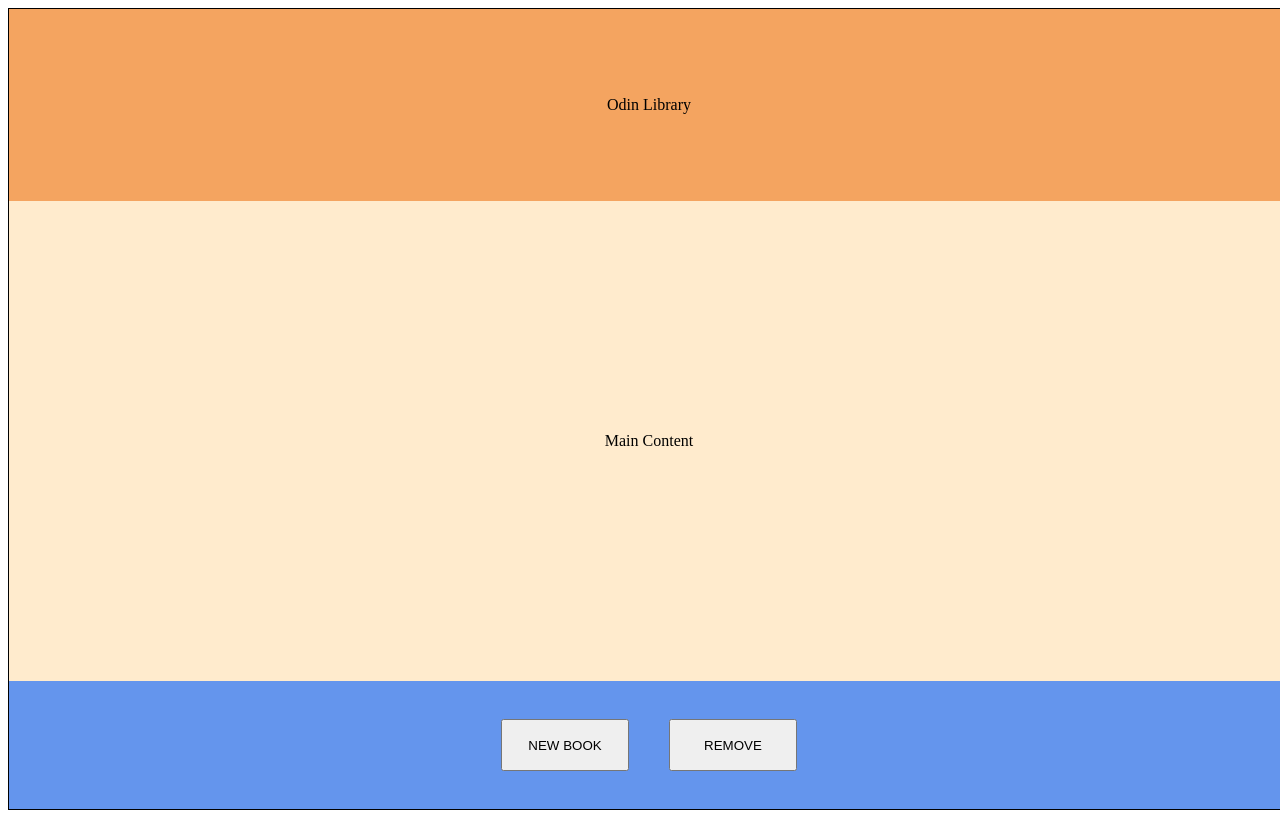
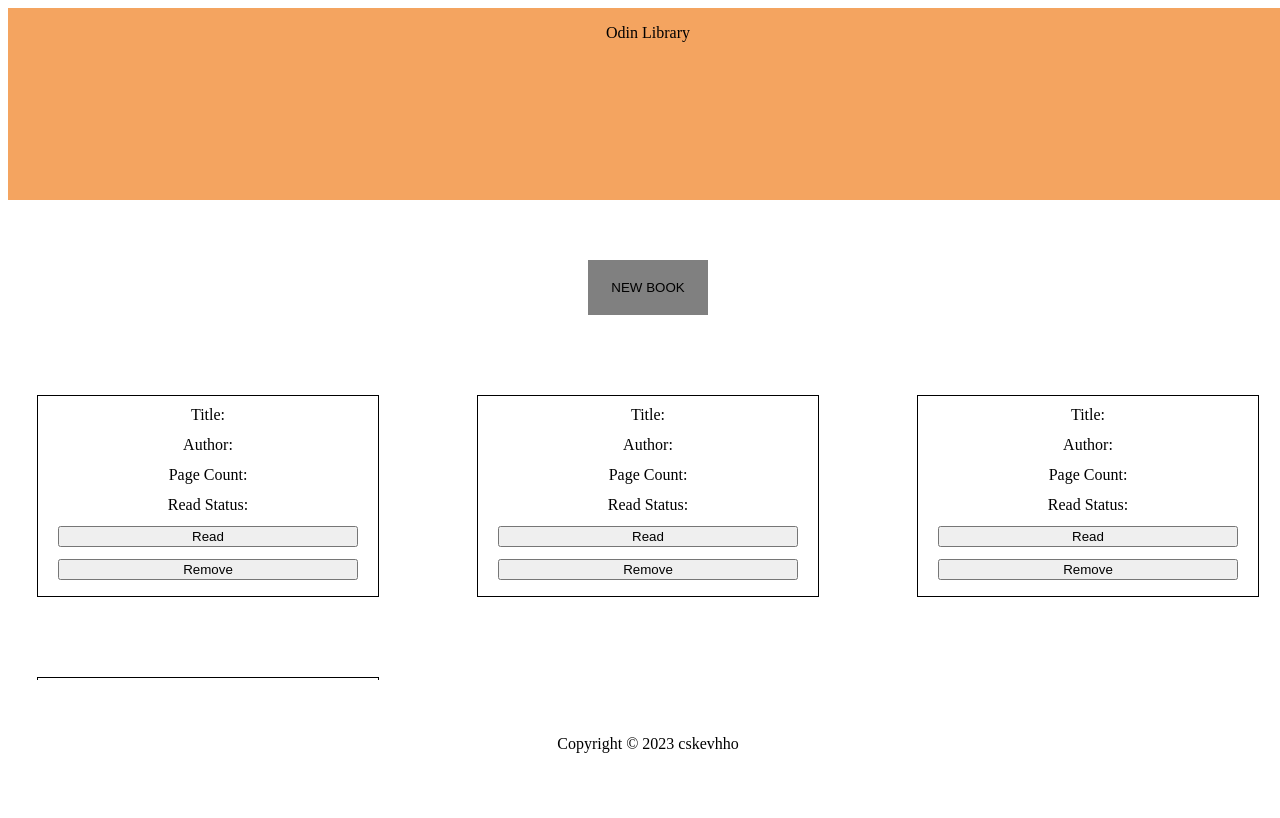
Before and after one commit to cskevhho/odin-library, a plain HTML site: page index.html in a window 1280 px wide. Drawn offline with Linux system fonts and the light colour scheme.

Commit message:
Added card generation functionality, styled main

```diff
--- a/index.html
+++ b/index.html
@@ -4,17 +4,17 @@
     <meta charset="UTF-8" />
     <meta name="viewport" content="width=device-width, initial-scale=1.0" />
     <title>Odin Library</title>
-    <script src="script.js"></script>
+    <script src="script.js" defer></script>
     <link rel="stylesheet" href="style.css" />
   </head>
   <body>
-    <div class="wrapper">
-      <div class="header">Odin Library</div>
-      <div class="main-content">Main Content</div>
-      <div class="footer">
-        <button class="footer-buttons" onclick="addBook()">NEW BOOK</button>
-        <button class="footer-buttons" onclick="removeBook()">REMOVE</button>
+    <div id="wrapper">
+      <div id="header"><p>Odin Library</p></div>
+      <div id="main-content">
+        <button class="addButton" onclick="addBook()">NEW BOOK</button>
+        <div id="card-grid"></div>
       </div>
+      <div id="footer">Copyright &copy; 2023 cskevhho</div>
     </div>
   </body>
 </html>
--- a/script.js
+++ b/script.js
@@ -1,4 +1,42 @@
 let myLibrary = [];
+
+const newCard = document.createElement("div");
+
+function addCard() {
+  const newCard = document.createElement("div");
+  newCard.classList.add("card")
+
+  // TODO: MODIFY THIS TO DYNAMICALLY ADD CARD INFO  --//
+  const cardTitle = document.createElement("div");
+  cardTitle.textContent = `Title: `;
+  newCard.appendChild(cardTitle);
+
+  const cardAuthor = document.createElement("div");
+  cardAuthor.textContent = `Author: `
+  newCard.appendChild(cardAuthor);
+
+
+  const cardPages = document.createElement("div");
+  cardPages.textContent = `Page Count: `
+  newCard.appendChild(cardPages);
+
+  const cardRead = document.createElement("div");
+  cardRead.textContent = `Read Status: `
+  newCard.appendChild(cardRead);
+
+  const readButton = document.createElement("button");
+  readButton.textContent = "Read";
+  newCard.appendChild(readButton);
+
+  const removeButton = document.createElement("button");
+  removeButton.textContent = "Remove"
+  newCard.appendChild(removeButton);
+  // TODO: MODIFY THIS TO DYNAMICALLY ADD CARD INFO  --//
+
+  const targetDiv = document.getElementById("card-grid");
+  targetDiv.appendChild(newCard);
+
+}
 class Book {
   constructor(title, author, pages, read) {
     this.title = title;
@@ -19,11 +57,9 @@ function addBookToLibrary(Book) {
   myLibrary.push(Book);
 }
 
-function addBook(){
+function addBook() {}
 
-}
-
-function removeBook(){}
+function removeBook() {}
 
 const theHobbit = new Book(
   "The Hobbit, or There and Back Again",
@@ -54,4 +90,7 @@ addBookToLibrary(theHobbit);
 addBookToLibrary(lotrOne);
 addBookToLibrary(lotrTwo);
 addBookToLibrary(lotrThree);
-console.log(myLibrary);
+
+for (let i = 0; i < myLibrary.length; i++) {
+  addCard();
+}
--- a/style.css
+++ b/style.css
@@ -3,41 +3,63 @@
   margin: 0;
 }
 
-.wrapper {
+#wrapper {
   display: grid;
-  align-items: center;
   grid-template-rows: 24% 60% 16%;
   height: 100vh;
   width: 100vw;
-  border: 1px solid;
 }
-.header {
+
+.addButton {
+  outline: 0;
+  border: 0;
+  align-self: center;
+  margin: 20px;
+  padding: 20px;
+  width: 120px;
+  background-color: grey;
+}
+
+#header {
   display: flex;
-  align-items: center;
   justify-content: center;
-  height: 100%;
-  width: 100%;
   background-color: sandybrown;
 }
-.main-content {
-  display: grid;
-  align-items: center;
-  justify-content: center;
-  height: 100%;
-  width: 100%;
-  background-color: blanchedalmond;
-}
-.footer {
+
+#main-content {
   display: flex;
-  height: 100%;
-  width: 100%;
-  justify-content:center;
-  gap:40px;
-  align-items: center;
-  background-color: cornflowerblue;
+  flex-direction: column;
+  align-items: stretch;
+  justify-content: stretch;
+  margin-top: 40px;
+  text-align: center;
+  overflow-y: scroll;
 
-  > button {
-    height: 40%;
-    width: 10%;
+  #card-grid {
+    display: grid;
+    grid-template-columns: repeat(auto-fill, minmax(300px, 1fr));
+    gap: 40px;
+    margin-top: 40px;
+  }
+  /* background-color: blanchedalmond; */
+
+  .card {
+    display: flex;
+    flex-direction: column;
+    gap: 12px;
+    justify-self: center;
+    margin: 20px;
+    border: 1px solid;
+    height: 180px;
+    width: 300px;
+    padding-left: 20px;
+    padding-right: 20px;
+    padding-bottom: 10px;
+    padding-top: 10px;
   }
 }
+#footer {
+  display: flex;
+  justify-content: center;
+  align-items: center;
+}
```
